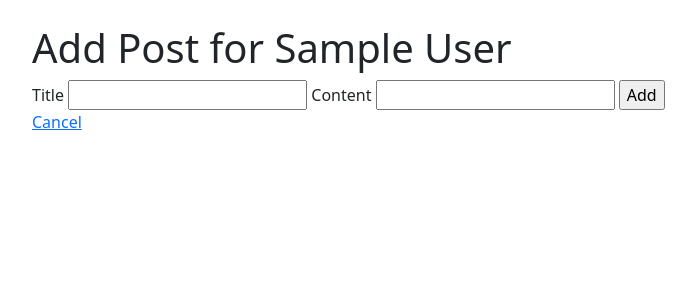
After one commit to eewwalker/Blogly_flask_app, a Flask app: template templates/new_post.html in a window 1280 px wide. The commit adds this page. Shown: the top 300 px of the page, without its empty margins (62-758 px from the left). Run offline with Flask 3, Linux system fonts and the light colour scheme; the template is opened without the code that fills it: values that come from a table or form of the project are taken from there, others are empty; tables that the repository leaves empty hold one stand-in row (values such as "Sample post").

Commit message:
added new_post page

```diff
--- a/app.py
+++ b/app.py
@@ -4,7 +4,7 @@ import os
 
 from flask import Flask, request, render_template, redirect
 # from flask_debugtoolbar import DebugToolbarExtension
-from models import connect_db, db, User
+from models import connect_db, db, User, Post
 
 app = Flask(__name__)
 
@@ -102,8 +102,10 @@ def delete_user(user_id):
 
 # routes for the posts
 
-# @app.get("/users/<int:user_id>/posts/new")
-# def show_post_form(user_id):
+
+@app.get("/users/<int:user_id>/posts/new")
+def show_post_form(user_id):
+    return render_template('new_post.html')
 
 
 # @app.post("/users/<int:user_id>/posts/new")
--- /dev/null
+++ b/templates/new_post.html
@@ -0,0 +1,18 @@
+{% extends 'base.html' %}
+
+{% block title %} New Post Form {% endblock %}
+
+{% block content %}
+<h1> Add Post for {{user.first_name}} {{user.last_name}}</h1>
+<form action="" method="POST">
+
+  <label for="title">Title</label>
+  <input name="title">
+
+  <label for="content">Content</label>
+  <input name="content">
+  <input type="submit" value="Add">
+</form>
+<a href="">Cancel</a>
+
+{% endblock %}
```
Also changed, not shown: models.py (+7 -4 lines), seed.py (+6 -1 lines), templates/user_details.html (+12 -0 lines).
